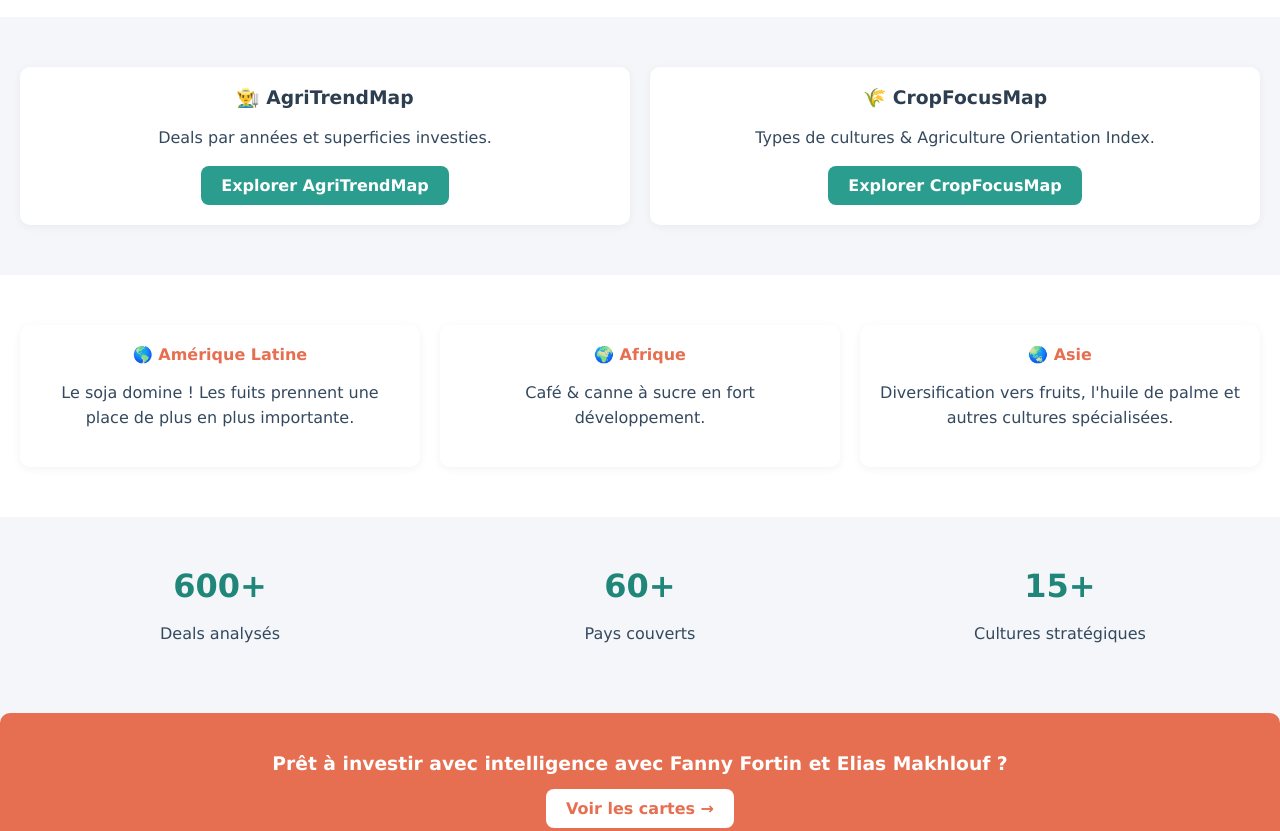
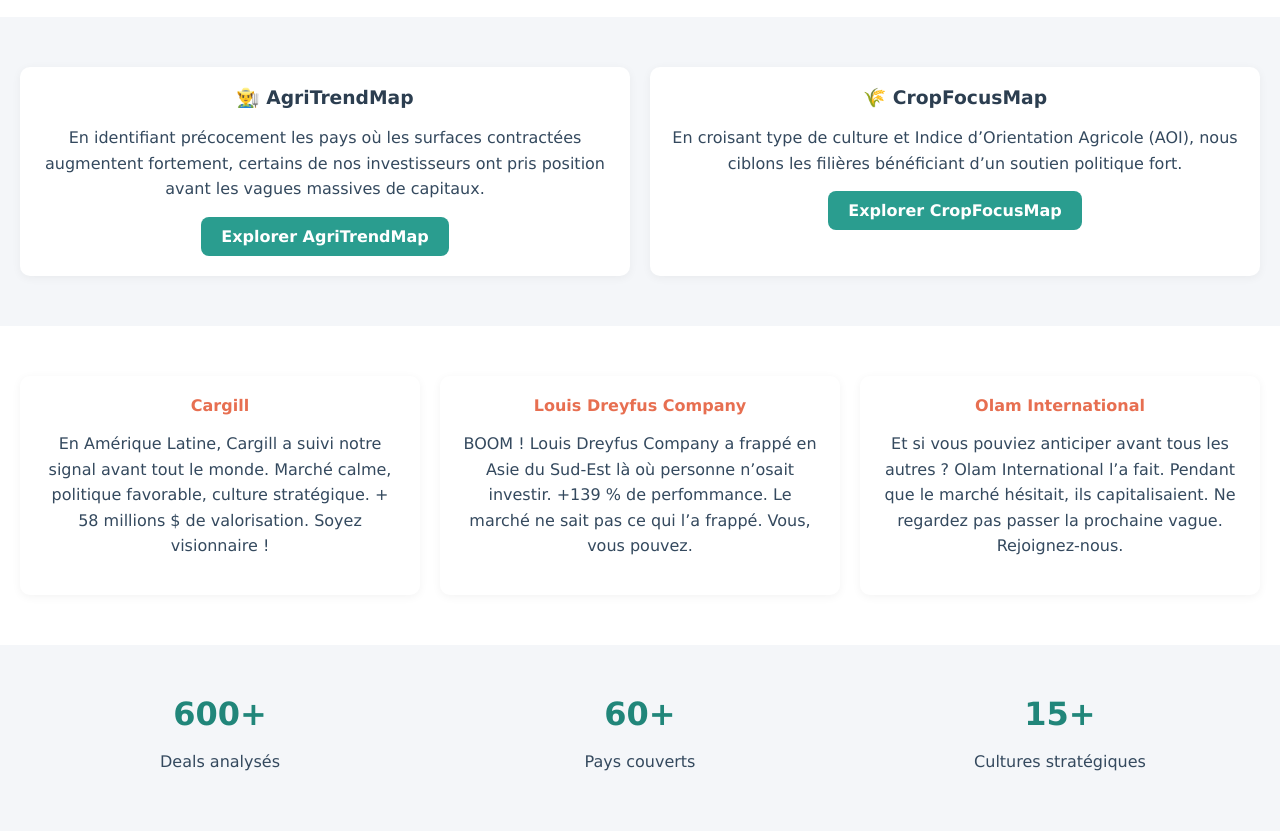
Before and after one commit to elias-makhlouf/speculateur-financier, a website built with Vite: page app/index.html in a window 1280 px wide. Shown: the part 770-1601 px from the top of the page. Built offline with nearby package versions, Linux system fonts and the light colour scheme.

Commit message:
Ajout d'avis

```diff
--- a/app/index.css
+++ b/app/index.css
@@ -29,7 +29,7 @@
 .map-card p {margin-bottom:15px;}
 
 /* REGIONS */
-.regions {display:flex; flex-wrap:wrap; justify-content:center; gap:20px; padding:50px 20px; background:#ffffff;}
+.regions {display:flex; align-items: stretch;flex-wrap:wrap; justify-content:center; gap:20px; padding:50px 20px; background:#ffffff;}
 .region {flex:1 1 250px; text-align:center; padding:20px; border-radius:10px; box-shadow:0 2px 10px rgba(0,0,0,0.05);}
 .region h4 {margin-bottom:10px; color:#e76f51;}
 
--- a/app/index.html
+++ b/app/index.html
@@ -39,12 +39,16 @@
     <section id="maps" class="maps-overview">
         <div class="map-card">
             <h3>👨‍🌾 AgriTrendMap</h3>
-            <p>Deals par années et superficies investies.</p>
+            <p>En identifiant précocement les pays où les surfaces contractées augmentent fortement,
+        certains de nos investisseurs ont pris position avant les vagues massives de capitaux.
+        </p>
             <a href="openlayers.html" class="btn">Explorer AgriTrendMap</a>
         </div>
+
         <div class="map-card">
             <h3>🌾 CropFocusMap</h3>
-            <p>Types de cultures & Agriculture Orientation Index.</p>
+            <p> En croisant type de culture et Indice d’Orientation Agricole (AOI),
+        nous ciblons les filières bénéficiant d’un soutien politique fort.</p>
             <a href="leaflet.html" class="btn">Explorer CropFocusMap</a>
         </div>
     </section>
@@ -52,16 +56,30 @@
     <!-- Régions -->
     <section class="regions">
         <div class="region">
-            <h4>🌎 Amérique Latine</h4>
-            <p>Le soja domine ! Les fuits prennent une place de plus en plus importante.</p>
+            <h4>Cargill</h4>
+            <p>
+            En Amérique Latine, Cargill a suivi notre signal avant tout le monde.
+            Marché calme, politique favorable, culture stratégique. + 58 millions $ de valorisation.
+            Soyez visionnaire !
+            </p>
+                    </div>
+        <div class="region">
+            <h4>Louis Dreyfus Company</h4>
+            <p>
+                BOOM ! Louis Dreyfus Company a frappé en Asie du Sud-Est là où personne n’osait investir. +139 % de perfommance.
+                Le marché ne sait pas ce qui l’a frappé. Vous, vous pouvez.
+            </p>
+
         </div>
+
         <div class="region">
-            <h4>🌍 Afrique</h4>
-            <p>Café & canne à sucre en fort développement.</p>
-        </div>
-        <div class="region">
-            <h4>🌏 Asie</h4>
-            <p>Diversification vers fruits, l'huile de palme et autres cultures spécialisées.</p>
+            <h4>Olam International</h4>
+            <p>
+            Et si vous pouviez anticiper avant tous les autres ?
+            Olam International l’a fait. Pendant que le marché hésitait, ils capitalisaient.
+            Ne regardez pas passer la prochaine vague. Rejoignez-nous.
+            </p>
+
         </div>
     </section>
 
@@ -75,7 +93,6 @@
     <!-- Final -->
     <section class="final">
         <h3>Prêt à investir avec intelligence avec Fanny Fortin et Elias Makhlouf ?</h3>
-        <a href="#maps" class="btn">Voir les cartes →</a>
     </section>
 
 </main>
--- a/app/openlayers.js
+++ b/app/openlayers.js
@@ -257,8 +257,8 @@
 
 const investmentTips = {
     Americas: "Le Chili est en pleine expansion depuis 2025, surtout dans les surfaces agricoles intensives – à surveiller de près. Le Brésil et l’Argentine restent des marchés stables mais moins dynamiques, parfaits pour les placements sûrs. Le Paraguay, en revanche, devient un hotspot émergent : volumes en forte hausse et potentiel de rendement élevé pour les investisseurs audacieux.",
-    Africa: "Les leaders actuels sont le Soudan, la République du Congo et la République Démocratique du Congo, où les surfaces agricoles investies affichent des taux exceptionnels. L’Éthiopie est en train de devenir un terrain de jeu stratégique, avec un nombre de deals qui explose ces dernières années. Depuis 2020, le Nord de l’Afrique attire de plus en plus l’attention des investisseurs – opportunité à long terme pour les plantations résilientes au climat et les projets à impact social.",
-    Asia: "L’Indonésie domine le marché avec plus de 150 000 hectares investis, un véritable eldorado pour les investisseurs en huile de palme et autres cultures tropicales. Le Cambodge voit également son nombre de deals augmenter, signe d’une émergence à surveiller. La Chine reste sélective : peu de deals mais très vastes en superficie – un jeu à haut risque mais potentiellement très rentable. Restez attentifs aux régulations locales, elles peuvent faire ou défaire vos marges.",
+    Africa: "Les leaders actuels sont le Soudan, le Congo et la République Démocratique du Congo, où les surfaces agricoles investies affichent des taux exceptionnels. L’Éthiopie est en train de devenir un terrain de jeu stratégique, avec un nombre de deals qui explose ces dernières années. Depuis 2020, le Nord de l’Afrique attire de plus en plus l’attention des investisseurs – opportunité à long terme pour les plantations résilientes au climat et les projets à impact social.",
+    Asia: "L’Indonésie domine le marché avec plus de 150 000 hectares investis sur 10 ans, un véritable eldorado pour les investisseurs en huile de palme et autres cultures tropicales. Le Cambodge voit également son nombre de deals augmenter, signe d’une émergence à surveiller. La Chine reste sélective : peu de deals mais très vastes en superficie – un jeu à haut risque mais potentiellement très rentable. Restez attentifs aux régulations locales, elles peuvent faire ou défaire vos marges.",
     Europe: "L’Ukraine reste le grenier à blé incontournable – investissements sûrs mais la concurrence est féroce. La Russie avait un rythme croissant entre 2020 et 2021, mais les tensions politiques ont réduit les opportunités récentes. L’Ouzbékistan émerge lentement, offrant une fenêtre d’entrée intéressante avant que le marché ne sature. Les cultures céréalières et l’infrastructure agricole sont des paris stables, mais il faut bien calibrer son timing.",
     World: "Diversifiez vos investissements selon la région et l’année des deals. Analysez les tendances locales pour réduire le risque. Filtrer par continent pour voir toutes nos recommandations et repérer les hotspots émergents avant les autres acteurs du marché."
 };
```
Also changed, not shown: app/leaflet.html (+3 -3 lines), 1 other file.
